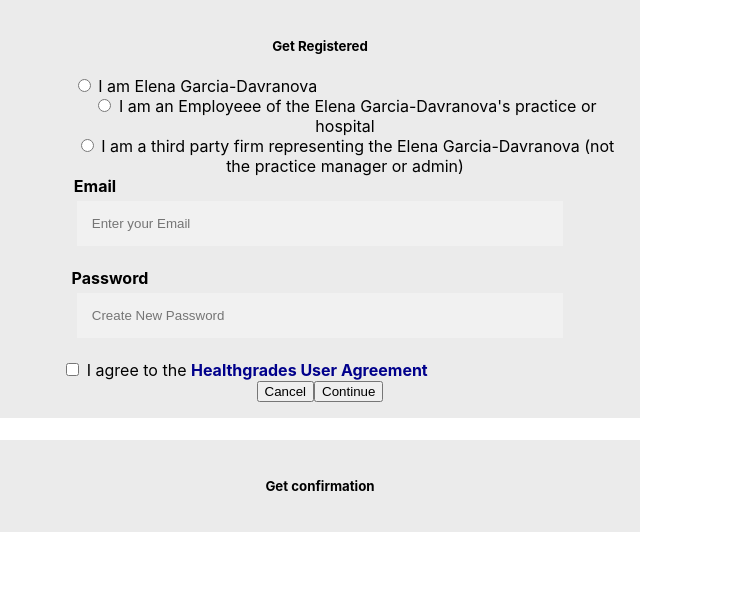
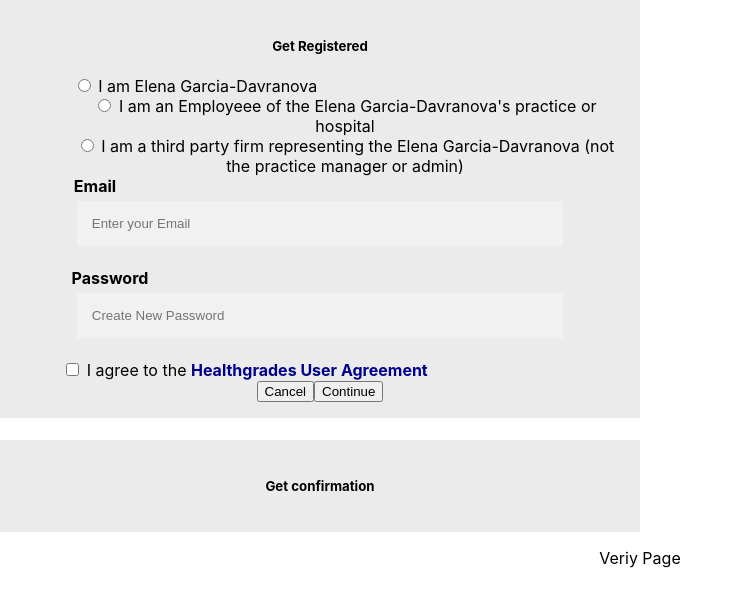
Before and after one commit to AnushaCA07/React-First-App, a React (Create React App) app: page / in a window 1280 px wide. Shown: the top 606 px of the page, without its empty margins (0-743 px from the left). Built offline with nearby package versions, Linux system fonts and the light colour scheme.

Commit message:
test 123

```diff
--- a/src/App.js
+++ b/src/App.js
@@ -4,6 +4,7 @@
 import FirstComponent from "./FirstComponent";
 import Registration from './Registration';
 import Confirmation from './Confirmation';
+import Verify from './Verify';
 
 function App() {
   const [counter, increment] = React.useState(0); // state variable
@@ -15,6 +16,7 @@
 
       <Registration  />
       <Confirmation />
+      <Verify/>
     </div>
   );
 }
--- /dev/null
+++ b/src/Verify.jsx
@@ -0,0 +1,26 @@
+import { render } from "@testing-library/react";
+
+function Verify()
+{
+
+    /*
+    JS objects
+    */
+
+    return(
+
+        <div>
+{/*
+
+html tags // Contents
+
+ */}
+
+ <p>
+     Veriy Page
+ </p>
+        </div>
+    );
+}
+
+export default Verify;
```
